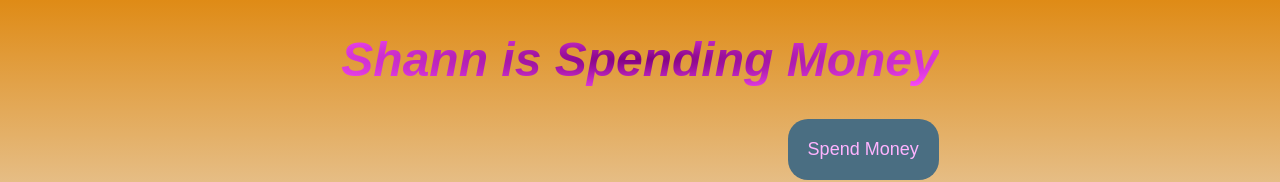
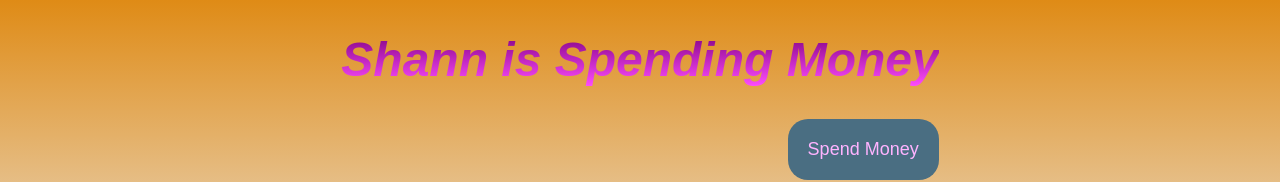
Before and after one commit to Shannspan/react-expense-tracker-app, a React (Create React App) app: page / in a window 1280 px wide. Shown: the top 182 px of the page. Built offline with nearby package versions, Linux system fonts and the light colour scheme; no server answers.

Commit message:
Change gradient

```diff
--- a/src/App.css
+++ b/src/App.css
@@ -17,7 +17,7 @@ body {
 h1 {
   font-size: 48px;
   font-style: italic;
-  background: -webkit-radial-gradient(#800080,  #ff4dff);
+  background: -webkit-linear-gradient(#800080,  #ff4dff);
   -webkit-background-clip: text;
   -webkit-text-fill-color: transparent;
 }
@@ -25,7 +25,7 @@ h1 {
 h3 {
   font-style: italic;
   font-weight: bold;
-  background: -webkit-radial-gradient(#800080,  #ff4dff);
+  background: -webkit-linear-gradient(#800080,  #ff4dff);
   -webkit-background-clip: text;
   -webkit-text-fill-color: transparent;
 
```
